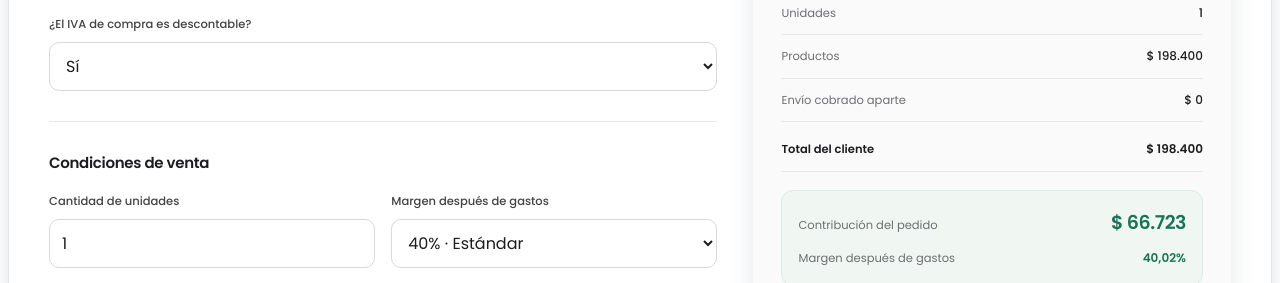
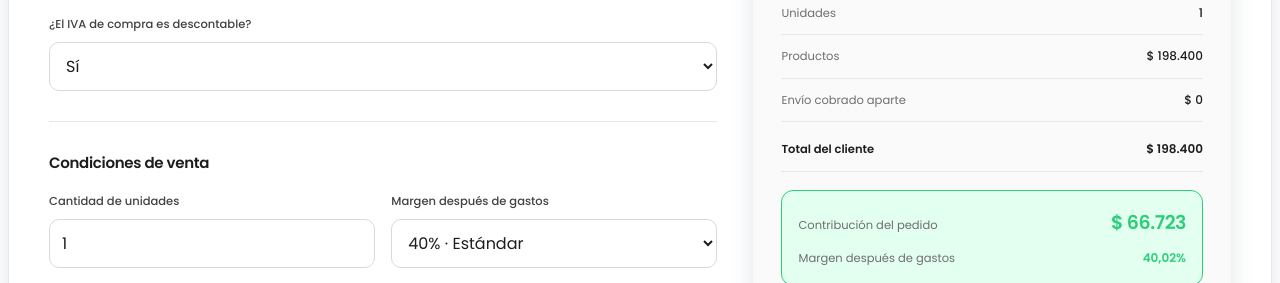
Before and after one commit to emytob23-oss/calculadora, a plain HTML site: page index.html in a window 1280 px wide. Shown: the part 448-731 px from the top of the page. Drawn offline with nearby package versions, Linux system fonts and the light colour scheme.

Commit message:
Update green color variable and profit box styles

```diff
--- a/index.html
+++ b/index.html
@@ -20,7 +20,7 @@
   --line:#e7e7eb;
   --surface:#f5f5f7;
   --navy:#0b2545;
-  --green:#187456;
+  --green:#2ccf78;
   width:100%;
   max-width:1480px;
   min-width:0;
@@ -298,9 +298,9 @@ min-height: 46px;
 #oys-calc-v9 .oys-profit{
   margin-top:18px;
   padding:16px;
-  border:1px solid #dcebe3;
+  border:1px solid #2ccf78;
   border-radius:12px;
-  background:#f0f7f3;
+  background:#e2ffef;
 }
 
 #oys-calc-v9 .oys-profit .oys-row{
```
